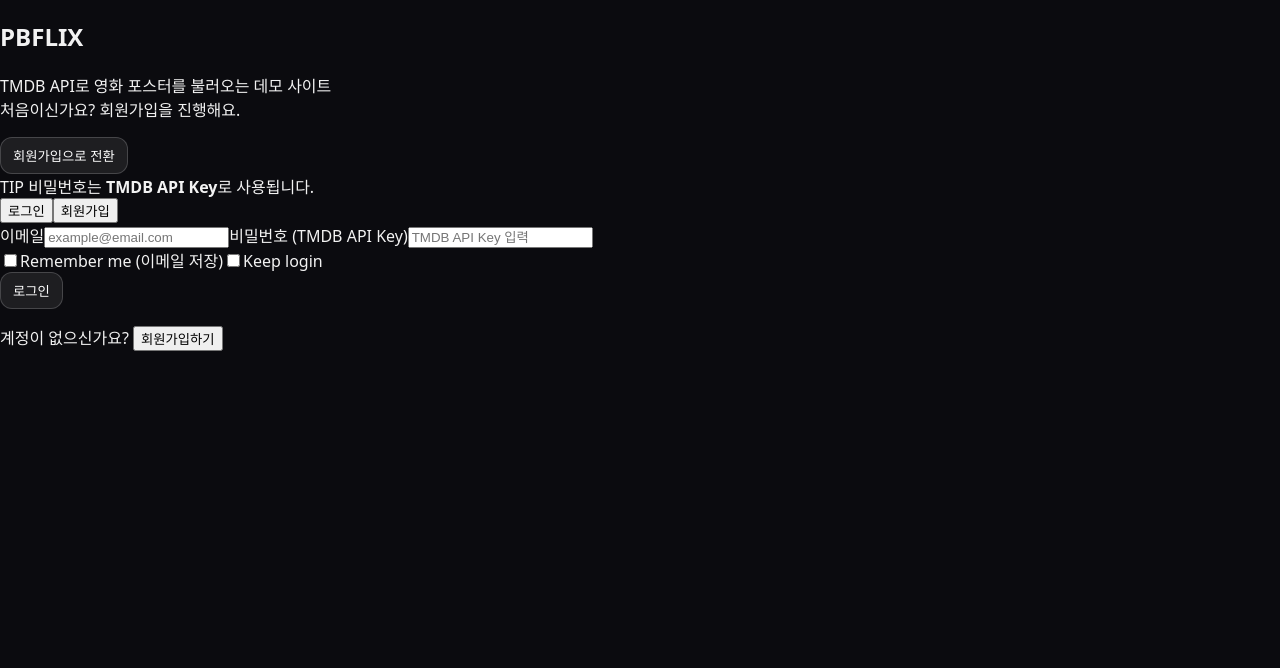
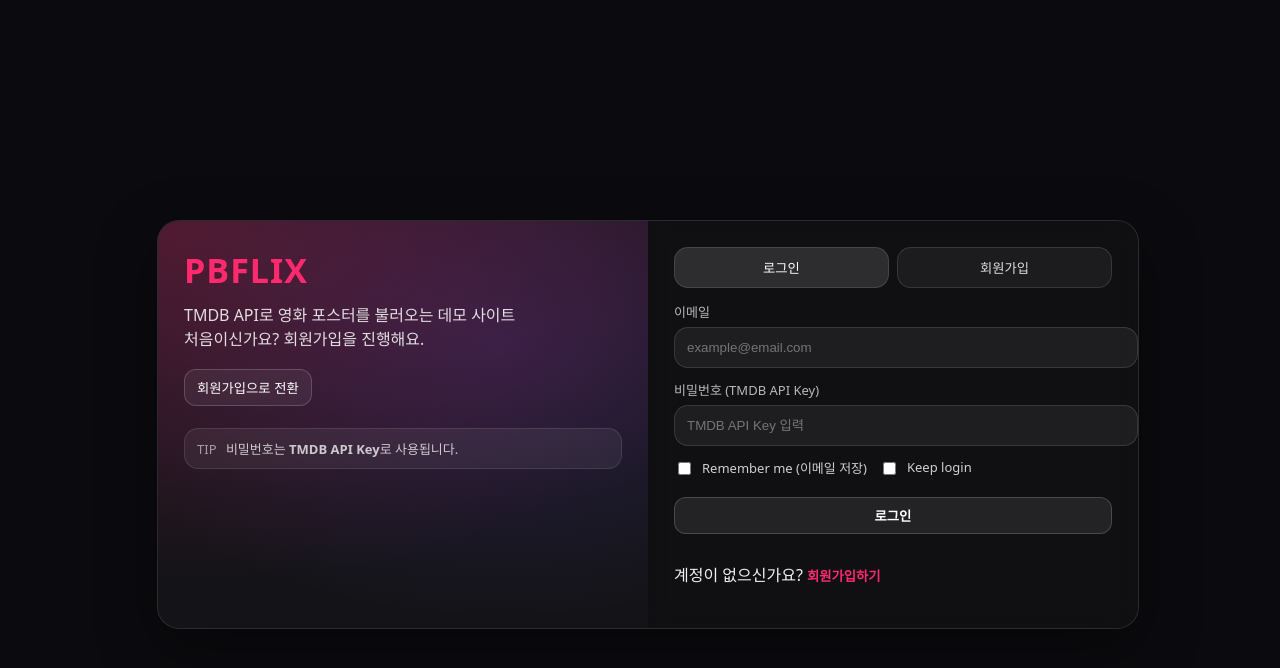
Before and after one commit to Ddaaan/PB-Netfilx-frontend, a React (Vite) app: page /#/signin in a window 1280 px wide. Shown: the top 668 px of the page. Built offline with nearby package versions, Linux system fonts and the light colour scheme.

Commit message:
feat: 로그인-회원가입 전환 애니메이션 및 UI 스타일 추가

```diff
--- a/src/styles/globals.css
+++ b/src/styles/globals.css
@@ -102,3 +102,168 @@ body {
         padding: 16px;
     }
 }
+
+/* ===== Auth (/signin) ===== */
+.auth {
+    min-height: 100vh;
+    display: grid;
+    place-items: center;
+    padding: 24px;
+}
+
+.auth__card {
+    width: min(980px, 100%);
+    display: grid;
+    grid-template-columns: 1fr 1fr;
+    border: 1px solid rgba(255,255,255,0.10);
+    border-radius: 22px;
+    overflow: hidden;
+    background: rgba(255,255,255,0.04);
+    box-shadow: 0 20px 60px rgba(0,0,0,0.4);
+}
+
+.auth__panel {
+    padding: 26px;
+}
+
+.auth__panel--info {
+    position: relative;
+    background: radial-gradient(1200px 600px at 0% 0%, rgba(255,42,109,0.25), transparent 60%),
+    radial-gradient(800px 500px at 70% 30%, rgba(120,80,255,0.18), transparent 55%);
+}
+
+.auth__brand {
+    margin: 0 0 10px;
+    font-size: 34px;
+    letter-spacing: 1px;
+    color: #ff2a6d;
+}
+
+.auth__desc {
+    margin: 0 0 18px;
+    color: rgba(255,255,255,0.85);
+    line-height: 1.5;
+}
+
+.auth__tip {
+    margin-top: 22px;
+    font-size: 13px;
+    color: rgba(255,255,255,0.75);
+    background: rgba(255,255,255,0.06);
+    padding: 10px 12px;
+    border-radius: 14px;
+    border: 1px solid rgba(255,255,255,0.10);
+}
+.auth__tip span { color: rgba(255,255,255,0.55); margin-right: 6px; }
+
+.auth__switch {
+    margin-top: 10px;
+}
+
+.auth__panel--form {
+    background: rgba(0,0,0,0.18);
+    backdrop-filter: blur(10px);
+}
+
+/* Tabs */
+.auth__tabs {
+    display: flex;
+    gap: 8px;
+    margin-bottom: 14px;
+}
+.tab {
+    flex: 1;
+    padding: 10px 12px;
+    border-radius: 14px;
+    border: 1px solid rgba(255,255,255,0.12);
+    background: rgba(255,255,255,0.05);
+    color: rgba(255,255,255,0.85);
+    cursor: pointer;
+    transition: transform 0.18s ease, background 0.18s ease;
+}
+.tab:hover { transform: translateY(-1px); background: rgba(255,255,255,0.08); }
+.tab.active { background: rgba(255,255,255,0.12); color: #fff; }
+
+/* Form */
+.auth__form {
+    display: grid;
+    gap: 12px;
+}
+
+.field span {
+    display: block;
+    font-size: 13px;
+    color: rgba(255,255,255,0.7);
+    margin-bottom: 6px;
+}
+.field input {
+    width: 100%;
+    padding: 12px 12px;
+    border-radius: 14px;
+    border: 1px solid rgba(255,255,255,0.12);
+    background: rgba(255,255,255,0.06);
+    color: #fff;
+    outline: none;
+    transition: border 0.2s ease, transform 0.2s ease;
+}
+.field input:focus {
+    border-color: rgba(255,42,109,0.55);
+    transform: translateY(-1px);
+}
+
+.row {
+    display: flex;
+    gap: 12px;
+    flex-wrap: wrap;
+}
+.check {
+    display: inline-flex;
+    align-items: center;
+    gap: 8px;
+    color: rgba(255,255,255,0.8);
+    font-size: 13px;
+}
+.check input { transform: translateY(1px); }
+
+.actions {
+    margin-top: 8px;
+}
+
+/* Buttons */
+.btn--primary {
+    width: 100%;
+    font-weight: 700;
+}
+.btn--ghost {
+    background: rgba(255,255,255,0.06);
+}
+
+/* Link text */
+.link {
+    background: none;
+    border: none;
+    padding: 0;
+    color: #ff2a6d;
+    cursor: pointer;
+    font-weight: 700;
+}
+
+/* ===== 전환 애니메이션(필수) ===== */
+/* 카드 자체를 살짝 움직이고 blur/opacity로 전환 느낌 */
+.auth__card {
+    transition: transform 0.45s ease, filter 0.45s ease;
+}
+.auth__card.is-register {
+    transform: translateX(-8px);
+    filter: saturate(1.05);
+}
+.auth__card.is-login {
+    transform: translateX(8px);
+}
+
+/* 모바일 */
+@media (max-width: 860px) {
+    .auth__card {
+        grid-template-columns: 1fr;
+    }
+}
```
